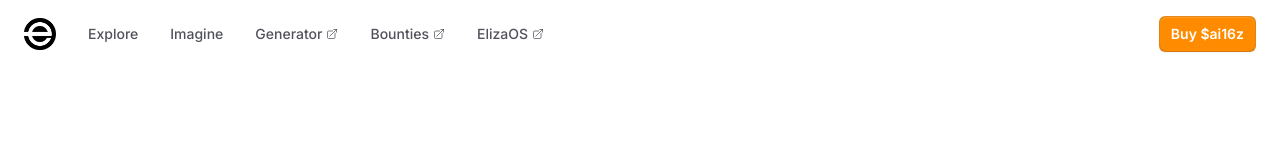
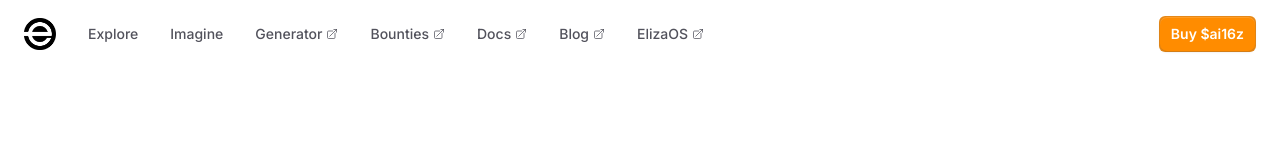
Before and after one commit to chrislatorres/eliza.gg, a Next.js app: page / in a window 1280 px wide. Shown: the top 160 px of the page. Built offline with nearby package versions, Linux system fonts and the light colour scheme; no server answers; what @fal-ai/client would draw is missing.

Commit message:
10 limit, fix header

```diff
--- a/src/app/api/chat/route.ts
+++ b/src/app/api/chat/route.ts
@@ -82,7 +82,7 @@ export async function POST(request: Request) {
         vector_distance_cos(full_emb, vector32(?)) as similarity
       FROM docs
       ORDER BY similarity ASC
-      LIMIT 5
+      LIMIT 15
     `,
     args: [`[${queryEmbedding.join(", ")}]`],
   });
--- a/src/components/layout/header.tsx
+++ b/src/components/layout/header.tsx
@@ -69,6 +69,36 @@ export function Header() {
         onClick={() => setMobileMenuOpen(false)}
       >
         Bounties
+        <ArrowTopRightOnSquareIcon className="h-3 w-3" />
+      </a>
+      <a
+        href="https://ai16z.github.io/eliza/docs/intro/"
+        target="_blank"
+        rel="noopener noreferrer"
+        className={clsx(
+          "text-sm font-medium flex items-center gap-1",
+          mobile
+            ? "-mx-3 block rounded-lg px-3 py-2 text-base/7 font-semibold text-zinc-900 dark:text-white hover:bg-zinc-50 dark:hover:bg-zinc-900"
+            : "text-zinc-600 hover:text-zinc-900 dark:text-zinc-400 dark:hover:text-white"
+        )}
+        onClick={() => setMobileMenuOpen(false)}
+      >
+        Docs
+        <ArrowTopRightOnSquareIcon className="h-3 w-3" />
+      </a>
+      <a
+        href="https://elizaos.ai/blog"
+        target="_blank"
+        rel="noopener noreferrer"
+        className={clsx(
+          "text-sm font-medium flex items-center gap-1",
+          mobile
+            ? "-mx-3 block rounded-lg px-3 py-2 text-base/7 font-semibold text-zinc-900 dark:text-white hover:bg-zinc-50 dark:hover:bg-zinc-900"
+            : "text-zinc-600 hover:text-zinc-900 dark:text-zinc-400 dark:hover:text-white"
+        )}
+        onClick={() => setMobileMenuOpen(false)}
+      >
+        Blog
         <ArrowTopRightOnSquareIcon className="h-3 w-3" />
       </a>
       <a
@@ -155,6 +185,17 @@ export function Header() {
             <div className="space-y-2 py-6">
               <NavLinks mobile />
             </div>
+            <div className="mt-4 pt-4 border-t border-zinc-200 dark:border-zinc-800">
+              <Button
+                color="orange"
+                href="https://jup.ag/swap/SOL-ai16z?referrer=243q1Q3mDezpdMm9TTJTo3CLvp5mJfRJ3bNzSFnLSbsh&feeBps=100"
+                target="_blank"
+                className="w-full justify-center text-base"
+                onClick={() => setMobileMenuOpen(false)}
+              >
+                Buy $ai16z
+              </Button>
+            </div>
           </div>
         </DialogPanel>
       </Dialog>
```
